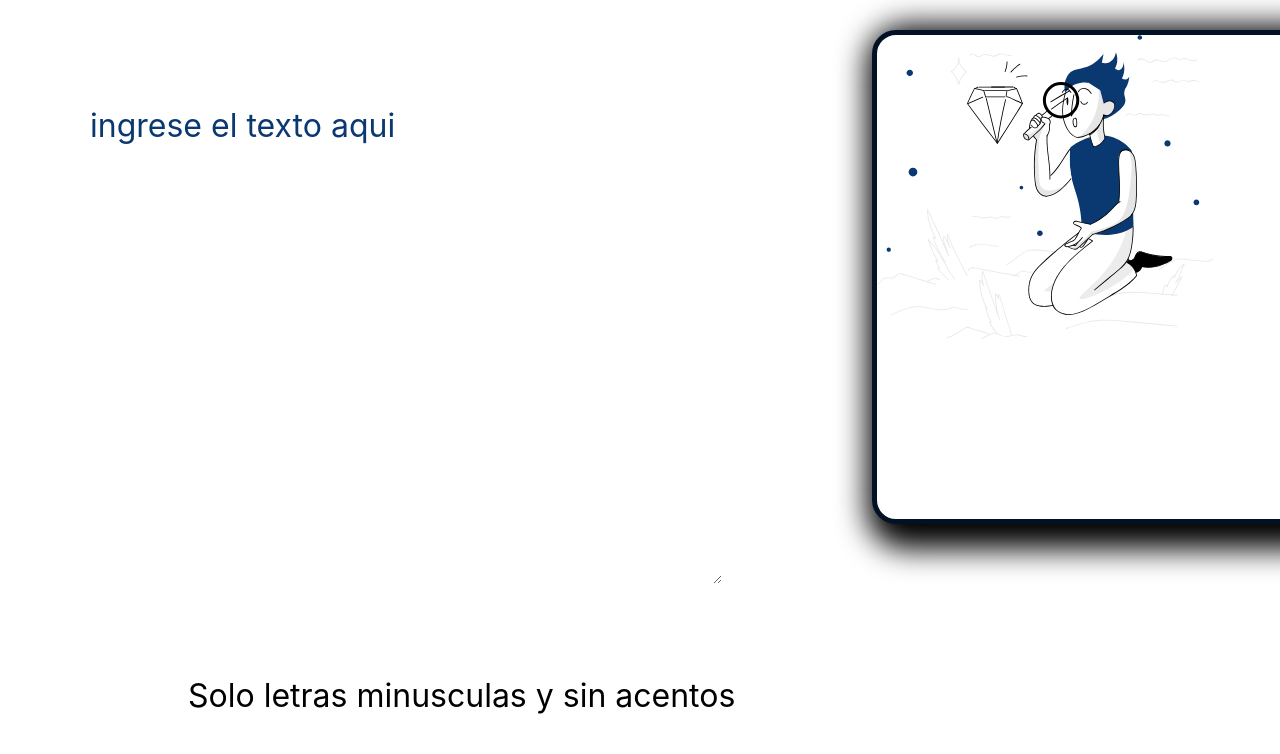
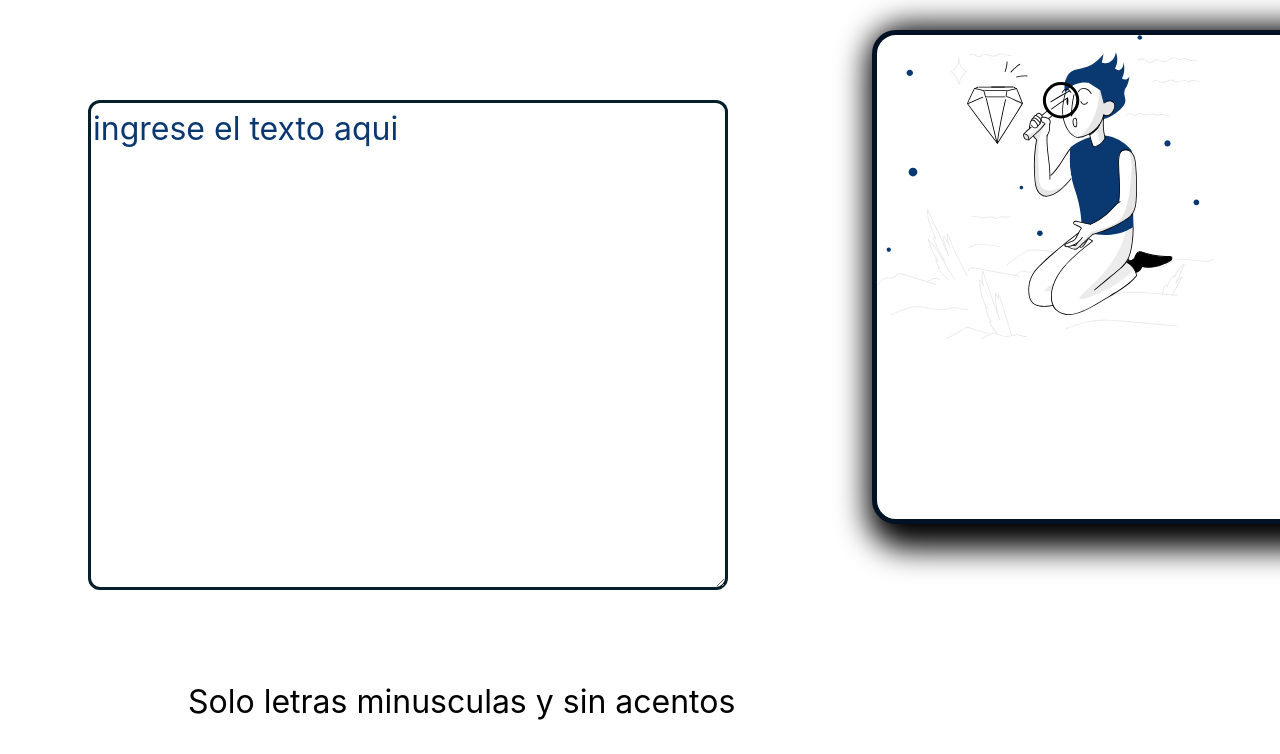
Before and after one commit to MarcoChavez08/Challenge-encriptador, a plain HTML site: page index.html in a window 1280 px wide. Shown: the part 46-800 px from the top of the page. Drawn offline with Linux system fonts and the light colour scheme.

Commit message:
cambio de estilo2

```diff
--- a/style.css
+++ b/style.css
@@ -18,7 +18,8 @@ main{
     margin-left: 80px;
 }
 .text-area{
-    border:none;
+    border: #051f2b 3px solid;
+    border-radius: 12px;
     color:#0A3871;
     margin-top: 90px;
     text-transform: lowercase;
```
